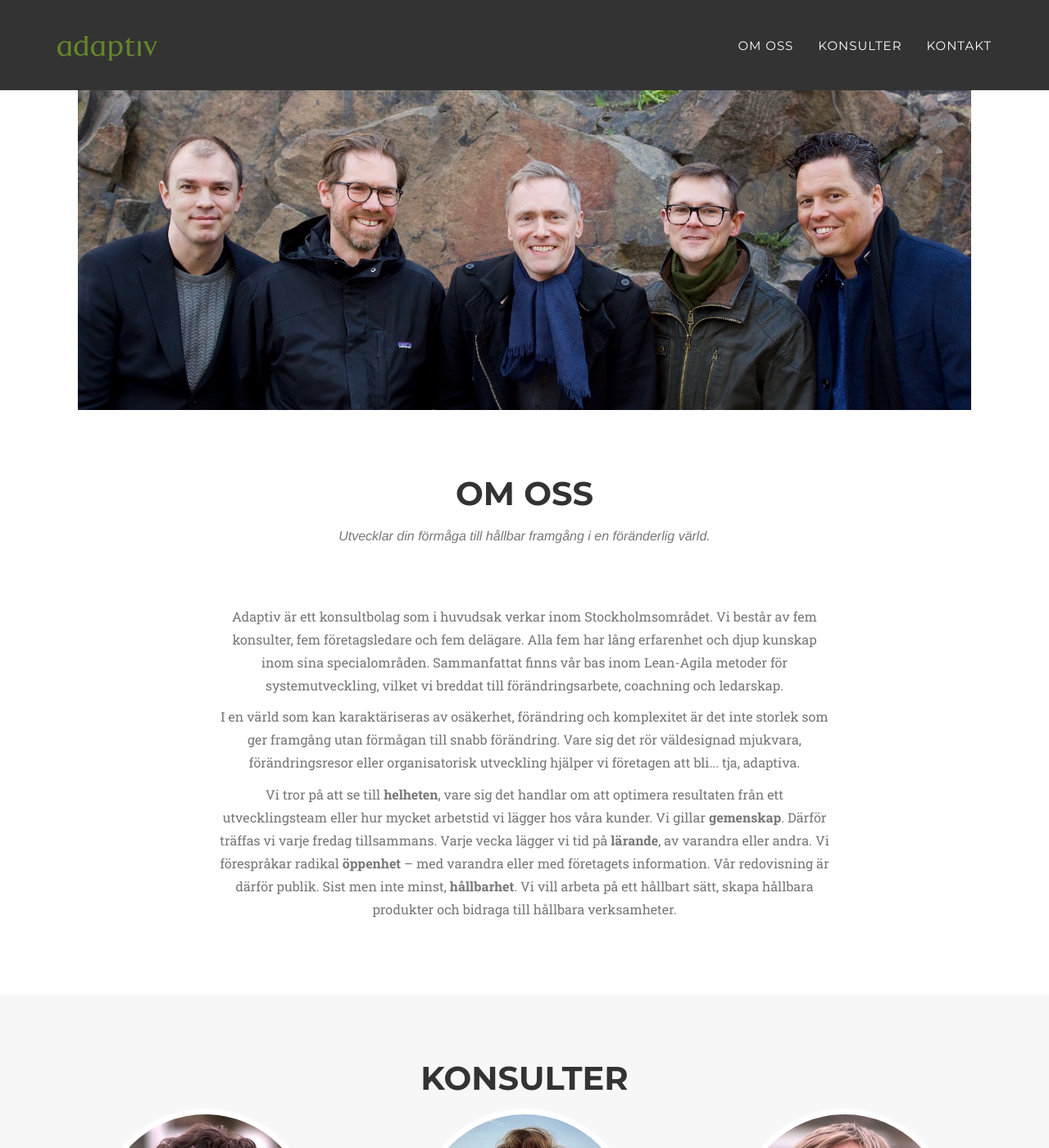
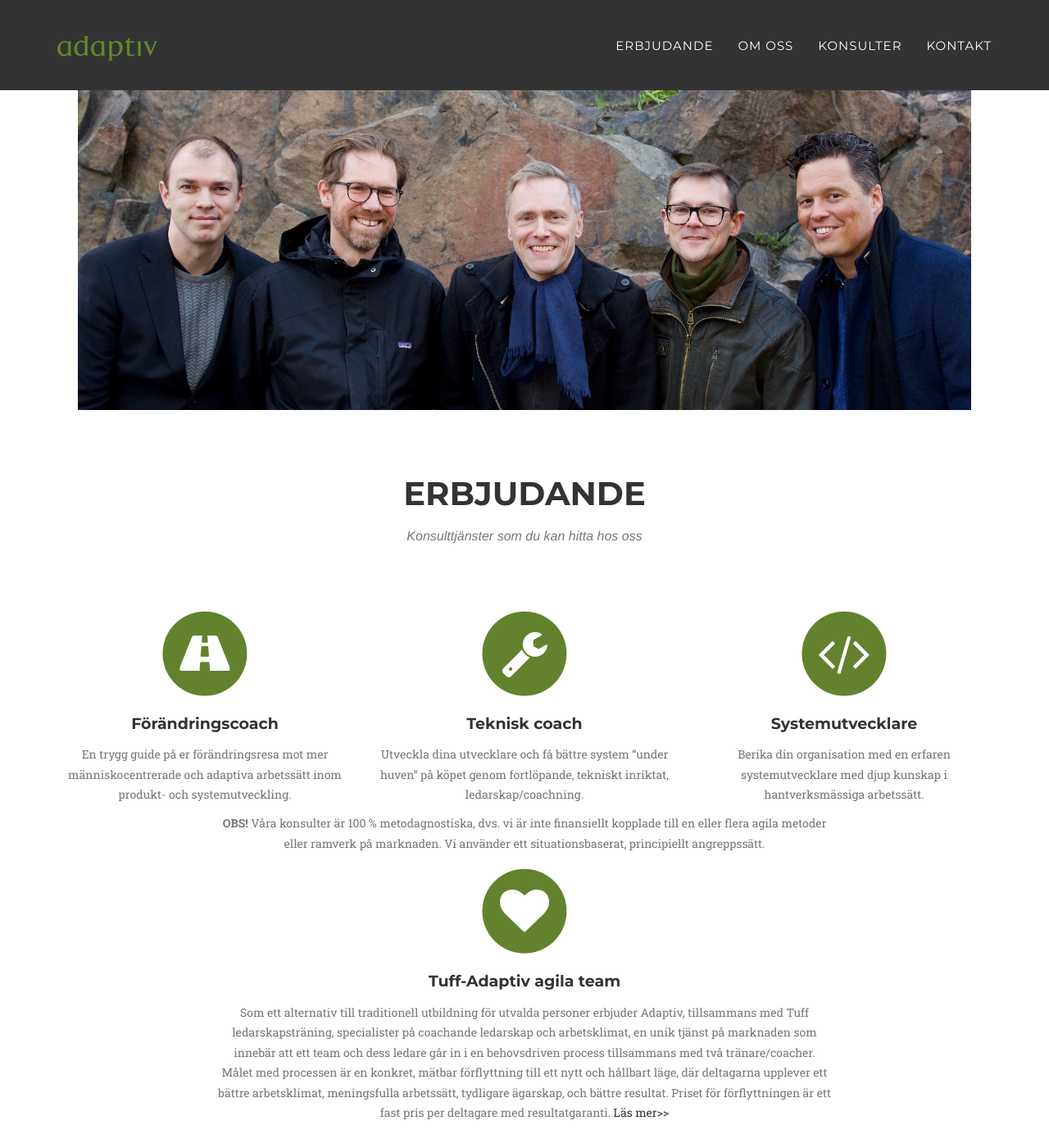
Before and after one commit to adaptiv/adaptiv_agency, a Jekyll site: the page built from index.html, in a window 1280 px wide and 1400 px high. Shown: the whole window at 82% size. Built offline with Jekyll 4.4.1, drawn with Linux system fonts in a browser that asks for light colours; some web fonts are replaced.

Commit message:
Add services section

```diff
--- a/_includes/header.html
+++ b/_includes/header.html
@@ -26,6 +26,9 @@
           <a href="#page-top"></a>
         </li>
         <li>
+          <a class="page-scroll" href="#services">Erbjudande</a>
+        </li>
+        <li>
           <a class="page-scroll" href="#about">Om oss</a>
         </li>
         <li>
--- a/_includes/services.html
+++ b/_includes/services.html
@@ -3,37 +3,51 @@
     <div class="container">
         <div class="row">
             <div class="col-lg-12 text-center">
-                <h2 class="section-heading">Tjänster</h2>
-                <h3 class="section-subheading text-muted">Kontakta oss direkt för skräddarsytt.</h3>
+                <h2 class="section-heading">Erbjudande</h2>
+                <h3 class="section-subheading text-muted">Konsulttjänster som du kan hitta hos oss</h3>
             </div>
         </div>
         <div class="row text-center">
             <div class="col-md-4">
                 <span class="fa-stack fa-4x">
                     <i class="fa fa-circle fa-stack-2x text-primary"></i>
-                    <i class="fa fa-shopping-cart fa-stack-1x fa-inverse"></i>
+                    <i class="fa fa-road fa-stack-1x fa-inverse"></i>
                 </span>
-                <h4 class="service-heading">E-Commerce</h4>
-                <p class="text-muted">Lorem ipsum dolor sit amet, consectetur adipisicing elit. Minima maxime quam
-                    architecto quo inventore harum ex magni, dicta impedit.</p>
+                <h4 class="service-heading">Förändringscoach</h4>
+                <p class="text-muted">En trygg guide på er förändringsresa mot mer människocentrerade och adaptiva arbetssätt inom produkt-  och systemutveckling.</p>
             </div>
             <div class="col-md-4">
                 <span class="fa-stack fa-4x">
                     <i class="fa fa-circle fa-stack-2x text-primary"></i>
-                    <i class="fa fa-laptop fa-stack-1x fa-inverse"></i>
+                    <i class="fa fa-wrench fa-stack-1x fa-inverse"></i>
                 </span>
-                <h4 class="service-heading">Responsive Design</h4>
-                <p class="text-muted">Lorem ipsum dolor sit amet, consectetur adipisicing elit. Minima maxime quam
-                    architecto quo inventore harum ex magni, dicta impedit.</p>
+                <h4 class="service-heading">Teknisk coach</h4>
+                <p class="text-muted">Utveckla dina utvecklare och få bättre system “under huven” på köpet genom fortlöpande, tekniskt inriktat, ledarskap/coachning.</p>
             </div>
             <div class="col-md-4">
                 <span class="fa-stack fa-4x">
                     <i class="fa fa-circle fa-stack-2x text-primary"></i>
-                    <i class="fa fa-lock fa-stack-1x fa-inverse"></i>
+                    <i class="fa fa-code fa-stack-1x fa-inverse"></i>
                 </span>
-                <h4 class="service-heading">Web Security</h4>
-                <p class="text-muted">Lorem ipsum dolor sit amet, consectetur adipisicing elit. Minima maxime quam
-                    architecto quo inventore harum ex magni, dicta impedit.</p>
+                <h4 class="service-heading">Systemutvecklare</h4>
+                <p class="text-muted">Berika din organisation med en erfaren systemutvecklare med djup kunskap i hantverksmässiga arbetssätt.</p>
+            </div>
+        </div>
+        <div class="row">
+            <div class="col-md-2"></div>
+            <div class="col-md-8 text-center">
+              <p class="text-muted"><strong>OBS!</strong> Våra konsulter är 100 % metodagnostiska, dvs. vi är inte finansiellt kopplade till en eller flera agila metoder eller ramverk på marknaden. Vi använder ett situationsbaserat, principiellt angreppssätt.</p>
+            </div>
+        </div>
+        <div class="row">
+            <div class="col-md-2"></div>
+            <div class="col-md-8 text-center">
+              <span class="fa-stack fa-4x">
+                <i class="fa fa-circle fa-stack-2x text-primary"></i>
+                <i class="fa fa-heart fa-stack-1x fa-inverse"></i>
+              </span>
+              <h4 class="service-heading">Tuff-Adaptiv agila team</h4>
+              <p class="text-muted">Som ett alternativ till traditionell utbildning för utvalda personer erbjuder Adaptiv, tillsammans med Tuff ledarskapsträning, specialister på coachande ledarskap och arbetsklimat, en unik tjänst på marknaden som innebär att ett team och dess ledare går in i en behovsdriven process tillsammans med två tränare/coacher. Målet med processen är en konkret, mätbar förflyttning till ett nytt och hållbart läge, där deltagarna upplever ett bättre arbetsklimat, meningsfulla arbetssätt, tydligare ägarskap, och bättre resultat. Priset för förflyttningen är ett fast pris per deltagare med resultatgaranti. <a class="dark" href="https://www.tuffledarskapstraning.se/tuff-adaptiv-agila-team/">Läs mer&gt;&gt;</a></p>
             </div>
         </div>
     </div>
--- a/_layouts/default.html
+++ b/_layouts/default.html
@@ -7,6 +7,7 @@
 <body id="page-top" class="index">
 
   {% include header.html %}
+  {% include services.html %}
   {% include about.html %}
   {% include team.html %}
   {% include contact.html %}
```
Also changed, not shown: _includes/css/agency.css (+8 -0 lines).
